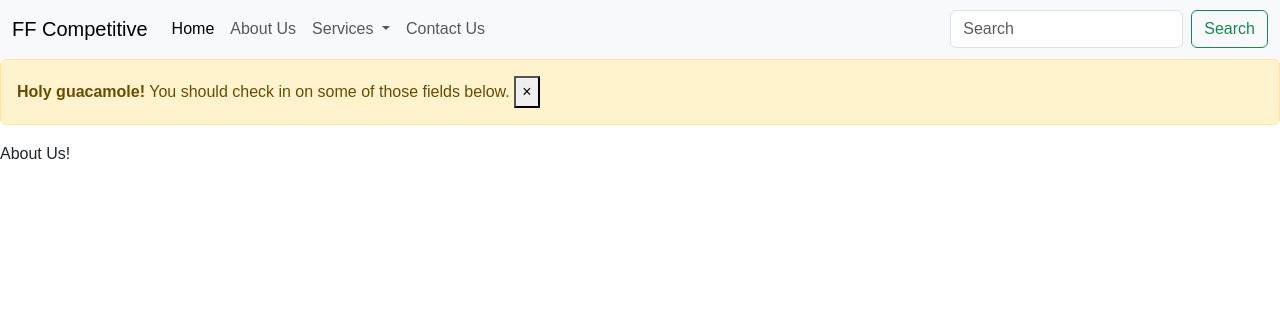
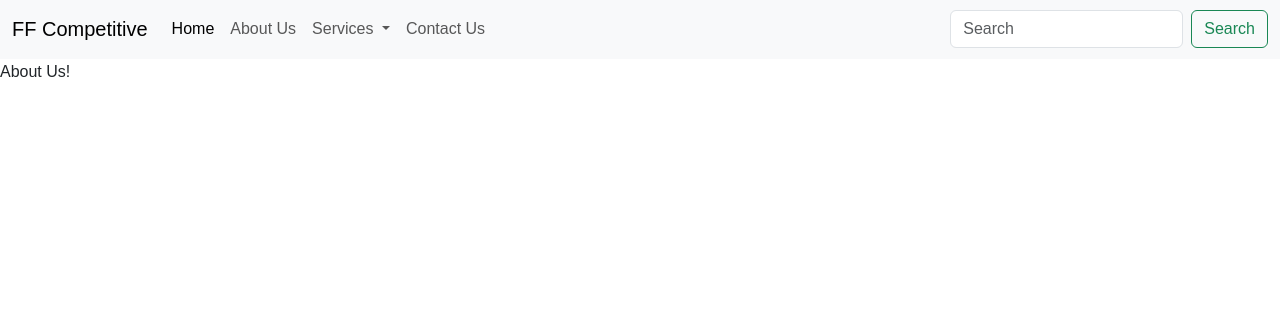
Before and after one commit to ankiiisharma/django-python, a Django app: page /about in a window 1280 px wide. Shown: the top 319 px of the page. Run offline with Django 4.2, Linux system fonts and the light colour scheme.

Commit message:
alert removed

```diff
--- a/templates/base.html
+++ b/templates/base.html
@@ -54,12 +54,12 @@
       </div>
     </nav>
 
-    <div class="alert alert-warning alert-dismissible fade show" role="alert">
+    {% comment %} <div class="alert alert-warning alert-dismissible fade show" role="alert">
       <strong>Holy guacamole!</strong> You should check in on some of those fields below.
       <button type="button" class="close" data-dismiss="alert" aria-label="Close">
         <span aria-hidden="true">&times;</span>
       </button>
-    </div>
+    </div> {% endcomment %}
 
 
 
```
